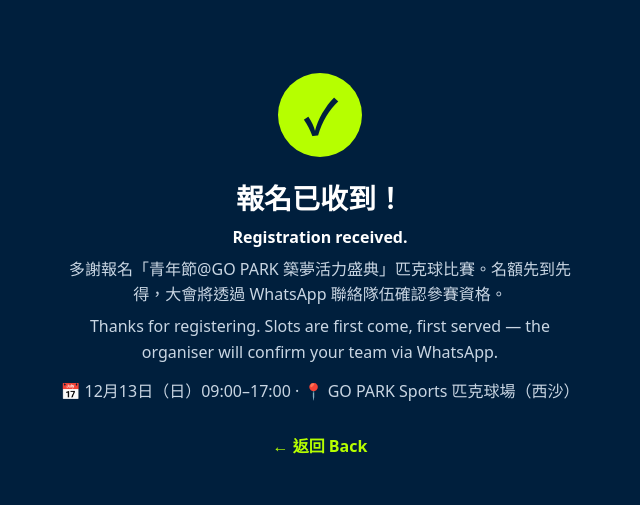
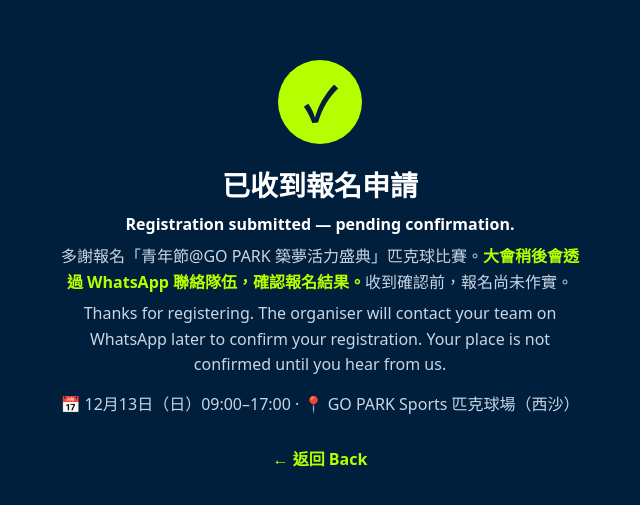
Before and after one commit to samson932002/GoPark20261213, a plain HTML site: page thanks.html in a window 1280 px wide. Shown: the part 155-660 px from the top of the page, without its empty margins (320-960 px from the left). Drawn offline with Linux system fonts and the light colour scheme.

Commit message:
Add files via upload

```diff
--- a/thanks.html
+++ b/thanks.html
@@ -3,7 +3,7 @@
 <head>
 <meta charset="UTF-8">
 <meta name="viewport" content="width=device-width, initial-scale=1">
-<title>報名已收到 Registration received — 青年節@GO PARK 匹克球比賽</title>
+<title>已收到報名申請 Registration submitted — 青年節@GO PARK 匹克球比賽</title>
 <style>
   body{margin:0;min-height:100vh;display:flex;align-items:center;justify-content:center;background:#001F3D;color:#fff;font-family:"Noto Sans HK","PingFang HK","Microsoft JhengHei",system-ui,sans-serif;padding:20px}
   .box{max-width:520px;text-align:center}
@@ -16,10 +16,10 @@
 <body>
   <div class="box">
     <div class="tick">✓</div>
-    <h1>報名已收到！</h1>
-    <p><strong style="color:#fff">Registration received.</strong></p>
-    <p>多謝報名「青年節@GO PARK 築夢活力盛典」匹克球比賽。名額先到先得，大會將透過 WhatsApp 聯絡隊伍確認參賽資格。</p>
-    <p>Thanks for registering. Slots are first come, first served — the organiser will confirm your team via WhatsApp.</p>
+    <h1>已收到報名申請</h1>
+    <p><strong style="color:#fff">Registration submitted — pending confirmation.</strong></p>
+    <p>多謝報名「青年節@GO PARK 築夢活力盛典」匹克球比賽。<strong style="color:#B6FF00">大會稍後會透過 WhatsApp 聯絡隊伍，確認報名結果。</strong>收到確認前，報名尚未作實。</p>
+    <p>Thanks for registering. The organiser will contact your team on WhatsApp later to confirm your registration. Your place is not confirmed until you hear from us.</p>
     <p style="margin-top:14px">📅 12月13日（日）09:00–17:00 · 📍 GO PARK Sports 匹克球場（西沙）</p>
     <a href="/">← 返回 Back</a>
   </div>
```
Also changed, not shown: index.html (+3 -4 lines).
